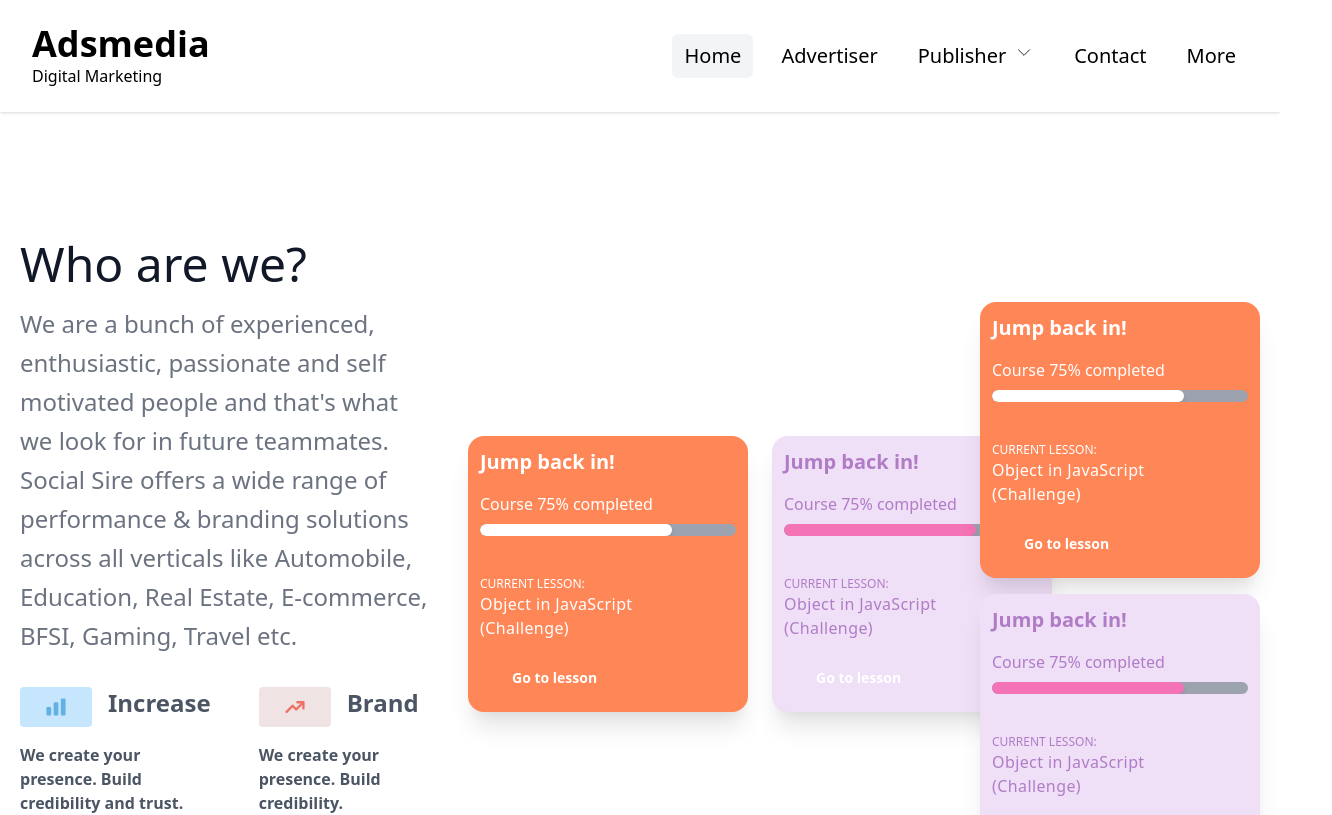
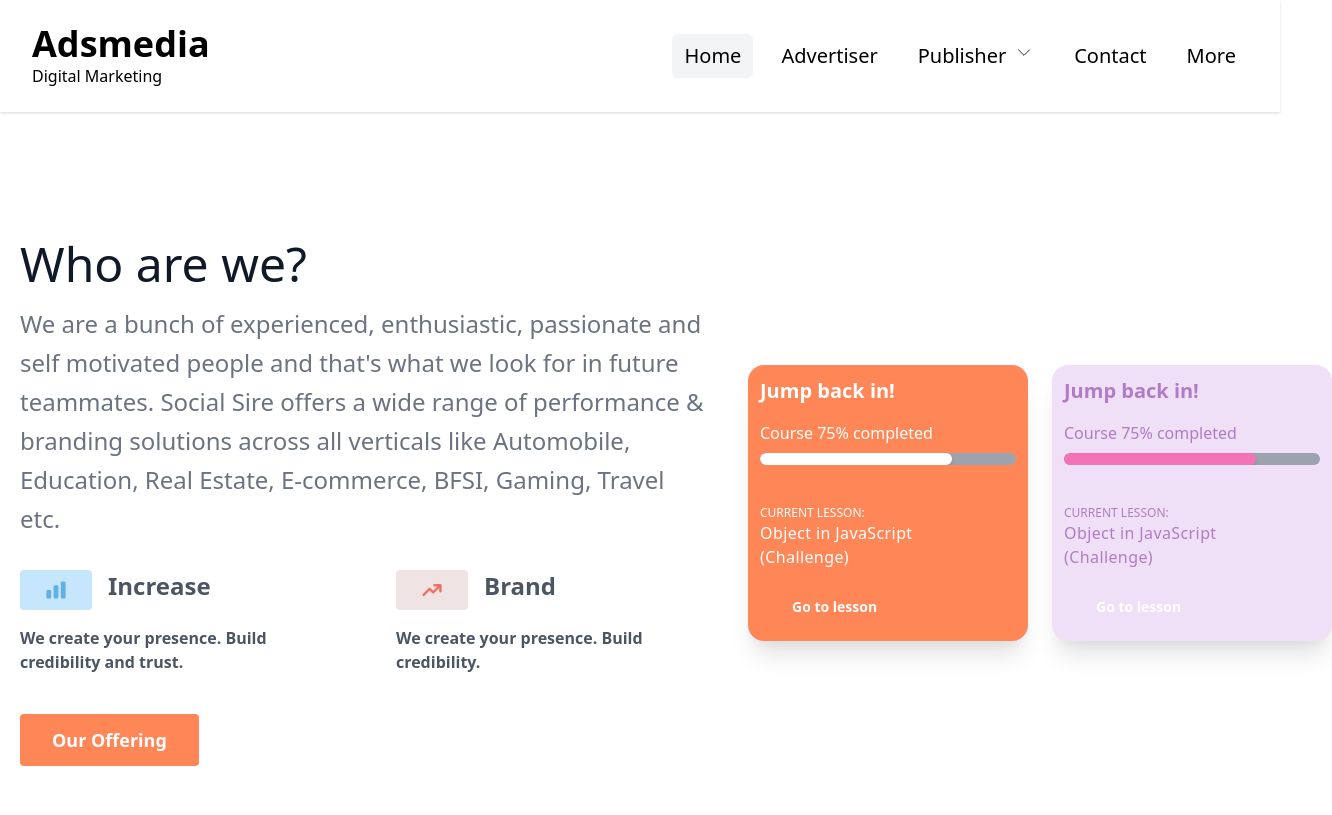
Before and after one commit to A00079/Jacky-Adsmedia, a Vue app: page /#/ in a window 1280 px wide. Shown: the top 815 px of the page, 1332 px wide, since content can reach past the window. Built offline with nearby package versions, Linux system fonts and the light colour scheme.

Commit message:
about fix

```diff
--- a/src/sections/About/About.vue
+++ b/src/sections/About/About.vue
@@ -134,7 +134,7 @@
       >
         Our Offering
       </button>
-      <div class="flex-column mt-6">
+      <div class="flex-column mt-6 md:hidden lg:hidden">
         <div style="background: #ff8657" class="p-3 rounded-2xl shadow-xl">
           <h1 class="text-xl font-bold text-white">Jump back in!</h1>
           <div class="mt-4 mb-10">
```
